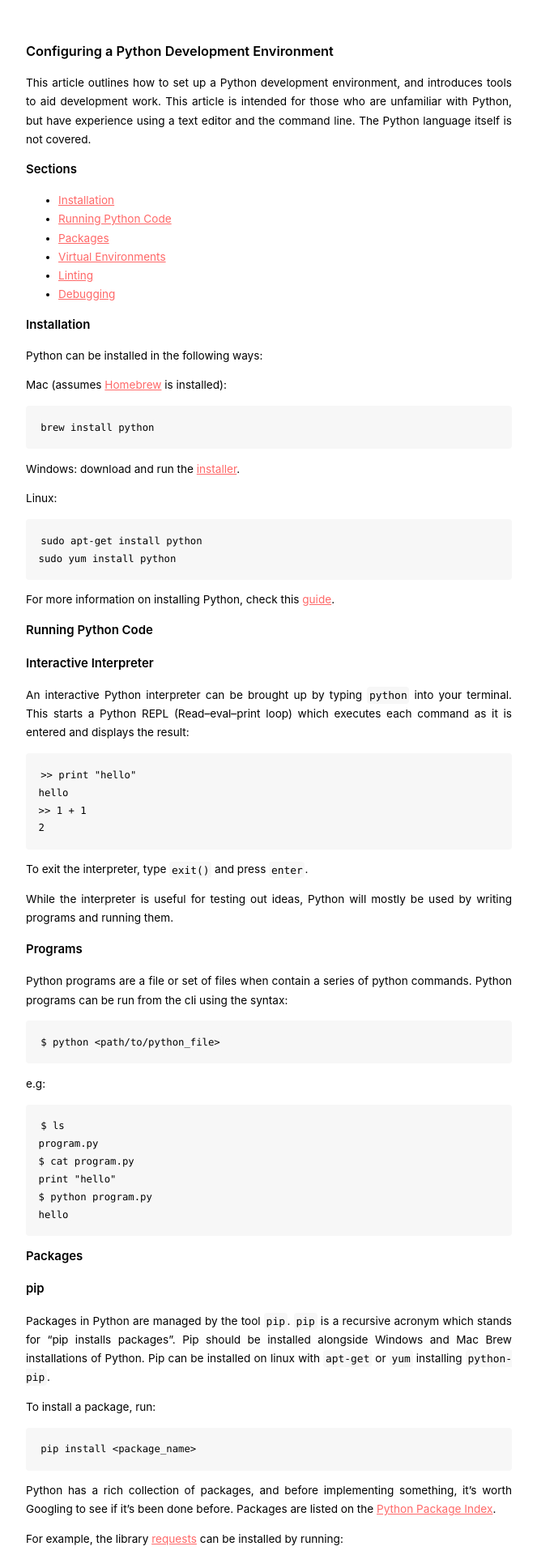
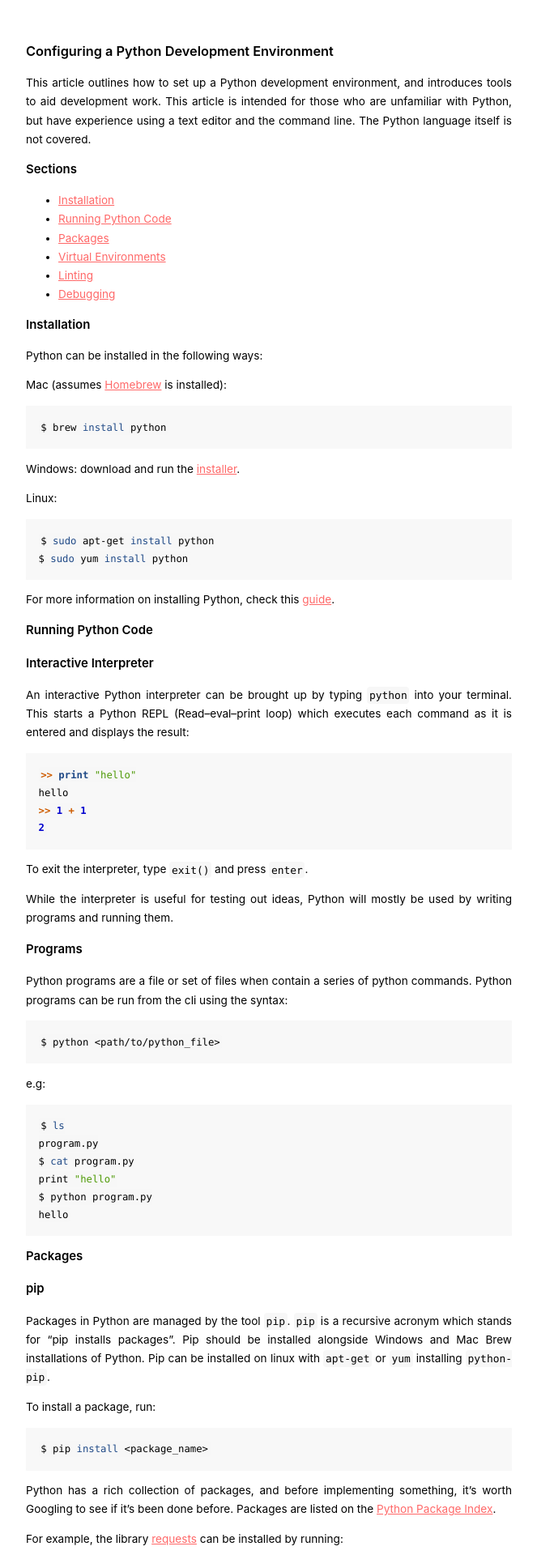
Before and after one commit to jamesroutley/routley.io, a Jekyll site: the page built from tech/_posts/2016-11-14-configuring-a-python-development-environment.md, in a window 1280 px wide. Shown: the top 1920 px of the page at 81% size, without its empty margins (308-971 px from the left). Built offline with Jekyll 4.4.1, drawn with Linux system fonts in a browser that asks for light colours; some of the changed text lies outside the part shown.

Commit message:
Update markdown syntax

````diff
--- a/_config.yml
+++ b/_config.yml
@@ -17,3 +17,8 @@
 
 # Build settings
 markdown: kramdown
+exclude:
+  - Gemfile
+  - Gemfile.lock
+  - venv
+  - vendor
--- a/_includes/head.html
+++ b/_includes/head.html
@@ -7,6 +7,7 @@
   <meta name="description" content="{% if page.excerpt %}{{ page.excerpt | strip_html | strip_newlines | truncate: 160 }}{% else %}{{ site.description }}{% endif %}">
 
   <link rel="stylesheet" href="{{ "/css/jamesroutley.css" | prepend: site.baseurl }}">
+  <link rel="stylesheet" href="/css/syntax.css">
   <link rel="canonical" href="{{ page.url | replace:'index.html','' | prepend: site.baseurl | prepend: site.url }}">
   <link rel="alternate" type="application/rss+xml" title="{{ site.title }}" href="{{ "/feed.xml" | prepend: site.baseurl | prepend: site.url }}">
   <link rel="icon" type="image/png" href="/assets/img/favicon.ico" />
--- /dev/null
+++ b/css/syntax.css
@@ -0,0 +1,77 @@
+.highlight .hll { background-color: #ffffcc }
+.highlight  { background: #f8f8f8; }
+.highlight .c { color: #8f5902; font-style: italic } /* Comment */
+.highlight .err { color: #a40000; border: 1px solid #ef2929 } /* Error */
+.highlight .g { color: #000000 } /* Generic */
+.highlight .k { color: #204a87; font-weight: bold } /* Keyword */
+.highlight .l { color: #000000 } /* Literal */
+.highlight .n { color: #000000 } /* Name */
+.highlight .o { color: #ce5c00; font-weight: bold } /* Operator */
+.highlight .x { color: #000000 } /* Other */
+.highlight .p { color: #000000; font-weight: bold } /* Punctuation */
+.highlight .ch { color: #8f5902; font-style: italic } /* Comment.Hashbang */
+.highlight .cm { color: #8f5902; font-style: italic } /* Comment.Multiline */
+.highlight .cp { color: #8f5902; font-style: italic } /* Comment.Preproc */
+.highlight .cpf { color: #8f5902; font-style: italic } /* Comment.PreprocFile */
+.highlight .c1 { color: #8f5902; font-style: italic } /* Comment.Single */
+.highlight .cs { color: #8f5902; font-style: italic } /* Comment.Special */
+.highlight .gd { color: #a40000 } /* Generic.Deleted */
+.highlight .ge { color: #000000; font-style: italic } /* Generic.Emph */
+.highlight .gr { color: #ef2929 } /* Generic.Error */
+.highlight .gh { color: #000080; font-weight: bold } /* Generic.Heading */
+.highlight .gi { color: #00A000 } /* Generic.Inserted */
+.highlight .go { color: #000000; font-style: italic } /* Generic.Output */
+.highlight .gp { color: #8f5902 } /* Generic.Prompt */
+.highlight .gs { color: #000000; font-weight: bold } /* Generic.Strong */
+.highlight .gu { color: #800080; font-weight: bold } /* Generic.Subheading */
+.highlight .gt { color: #a40000; font-weight: bold } /* Generic.Traceback */
+.highlight .kc { color: #204a87; font-weight: bold } /* Keyword.Constant */
+.highlight .kd { color: #204a87; font-weight: bold } /* Keyword.Declaration */
+.highlight .kn { color: #204a87; font-weight: bold } /* Keyword.Namespace */
+.highlight .kp { color: #204a87; font-weight: bold } /* Keyword.Pseudo */
+.highlight .kr { color: #204a87; font-weight: bold } /* Keyword.Reserved */
+.highlight .kt { color: #204a87; font-weight: bold } /* Keyword.Type */
+.highlight .ld { color: #000000 } /* Literal.Date */
+.highlight .m { color: #0000cf; font-weight: bold } /* Literal.Number */
+.highlight .s { color: #4e9a06 } /* Literal.String */
+.highlight .na { color: #c4a000 } /* Name.Attribute */
+.highlight .nb { color: #204a87 } /* Name.Builtin */
+.highlight .nc { color: #000000 } /* Name.Class */
+.highlight .no { color: #000000 } /* Name.Constant */
+.highlight .nd { color: #5c35cc; font-weight: bold } /* Name.Decorator */
+.highlight .ni { color: #ce5c00 } /* Name.Entity */
+.highlight .ne { color: #cc0000; font-weight: bold } /* Name.Exception */
+.highlight .nf { color: #000000 } /* Name.Function */
+.highlight .nl { color: #f57900 } /* Name.Label */
+.highlight .nn { color: #000000 } /* Name.Namespace */
+.highlight .nx { color: #000000 } /* Name.Other */
+.highlight .py { color: #000000 } /* Name.Property */
+.highlight .nt { color: #204a87; font-weight: bold } /* Name.Tag */
+.highlight .nv { color: #000000 } /* Name.Variable */
+.highlight .ow { color: #204a87; font-weight: bold } /* Operator.Word */
+.highlight .w { color: #f8f8f8; text-decoration: underline } /* Text.Whitespace */
+.highlight .mb { color: #0000cf; font-weight: bold } /* Literal.Number.Bin */
+.highlight .mf { color: #0000cf; font-weight: bold } /* Literal.Number.Float */
+.highlight .mh { color: #0000cf; font-weight: bold } /* Literal.Number.Hex */
+.highlight .mi { color: #0000cf; font-weight: bold } /* Literal.Number.Integer */
+.highlight .mo { color: #0000cf; font-weight: bold } /* Literal.Number.Oct */
+.highlight .sa { color: #4e9a06 } /* Literal.String.Affix */
+.highlight .sb { color: #4e9a06 } /* Literal.String.Backtick */
+.highlight .sc { color: #4e9a06 } /* Literal.String.Char */
+.highlight .dl { color: #4e9a06 } /* Literal.String.Delimiter */
+.highlight .sd { color: #8f5902; font-style: italic } /* Literal.String.Doc */
+.highlight .s2 { color: #4e9a06 } /* Literal.String.Double */
+.highlight .se { color: #4e9a06 } /* Literal.String.Escape */
+.highlight .sh { color: #4e9a06 } /* Literal.String.Heredoc */
+.highlight .si { color: #4e9a06 } /* Literal.String.Interpol */
+.highlight .sx { color: #4e9a06 } /* Literal.String.Other */
+.highlight .sr { color: #4e9a06 } /* Literal.String.Regex */
+.highlight .s1 { color: #4e9a06 } /* Literal.String.Single */
+.highlight .ss { color: #4e9a06 } /* Literal.String.Symbol */
+.highlight .bp { color: #3465a4 } /* Name.Builtin.Pseudo */
+.highlight .fm { color: #000000 } /* Name.Function.Magic */
+.highlight .vc { color: #000000 } /* Name.Variable.Class */
+.highlight .vg { color: #000000 } /* Name.Variable.Global */
+.highlight .vi { color: #000000 } /* Name.Variable.Instance */
+.highlight .vm { color: #000000 } /* Name.Variable.Magic */
+.highlight .il { color: #0000cf; font-weight: bold } /* Literal.Number.Integer.Long */
--- a/tech/_posts/2016-11-14-configuring-a-python-development-environment.md
+++ b/tech/_posts/2016-11-14-configuring-a-python-development-environment.md
@@ -24,18 +24,18 @@
 
 Mac (assumes [Homebrew](http://brew.sh/) is installed):
 
-~~~
-brew install python
-~~~
+```shell
+$ brew install python
+```
 
 Windows: download and run the [installer](https://www.python.org/downloads/).
 
 Linux:
 
-~~~
-sudo apt-get install python
-sudo yum install python
-~~~
+```shell
+$ sudo apt-get install python
+$ sudo yum install python
+```
 
 For more information on installing Python, check this [guide](http://docs.python-guide.org/en/latest/starting/installation/).
 
@@ -46,12 +46,12 @@
 
 An interactive Python interpreter can be brought up by typing `python` into your terminal. This starts a Python REPL (Read–eval–print loop) which executes each command as it is entered and displays the result:
 
-~~~
+```python
 >> print "hello"
 hello
 >> 1 + 1
 2
-~~~
+```
 
 To exit the interpreter, type `exit()` and press `enter`.
 
@@ -62,20 +62,20 @@
 
 Python programs are a file or set of files when contain a series of python commands. Python programs can be run from the cli using the syntax:
 
-~~~
+```shell
 $ python <path/to/python_file>
-~~~
+```
 
 e.g:
 
-~~~
+```shell
 $ ls
 program.py
 $ cat program.py
 print "hello"
 $ python program.py
 hello
-~~~
+```
 
 ## Packages
 
@@ -85,53 +85,53 @@
 
 To install a package, run:
 
-~~~
-pip install <package_name>
-~~~
+```shell
+$ pip install <package_name>
+```
 
 Python has a rich collection of packages, and before implementing something, it's worth Googling to see if it's been done before. Packages are listed on the [Python Package Index](https://pypi.org/).
 
 For example, the library [requests](http://docs.python-requests.org/en/master/) can be installed by running:
 
-~~~
+```shell
 $ pip install requests
-~~~
+```
 
 To see what packages have been installed, run:
 
-~~~
+```shell
 $ pip freeze
 requests==2.11.1
-~~~
+```
 
 To uninstall a package, run:
 
-~~~
+```shell
 $ pip uninstall requests
-~~~
+```
 
 ### Versioning
 
 When writing new programs, the latest version should usually be used. In the pip commands above, pip downloaded the latest version of that package, as no version number was specified. There are however, some times when a particular package version should be installed. This can be done with:
 
-~~~
+```shell
 $ pip install <package_name>==<version_number>
-~~~
+```
 
 e.g:
 
-~~~
+```shell
 $ pip install requests==2.0.0
-~~~
+```
 
 
 ### Multiple requirements
 
 The packages required by a program are conventionally added to a file named `requirements.txt`. This allows other developers to install all requirements with a single command:
 
-~~~
+```shell
 $ pip install -r requirements.txt
-~~~
+```
 
 
 ## Virtual Environments
@@ -140,27 +140,27 @@
 
 Virtual environments allow Python packages to be installed non-globally. This allows the above developer to work on A and B simultaneously without having to uninstall and reinstall `requests`. Virtual environments work by installing packages to a folder specified by the user, rather than the global folder. Virtual environments are managed by the tool `virtualenv`. This can be installed with:
 
-~~~
+```shell
 $ pip install virtualenv
-~~~
+```
 
 A virtualenv can be created with:
 
-~~~
-virtualenv <name of virtualenv>
-~~~
+```shell
+$ virtualenv <name of virtualenv>
+```
 
 Virtual environments are conventionally named `venv`, and are created with:
 
-~~~
-virtualenv venv
-~~~
+```shell
+$ virtualenv venv
+```
 
 Running this command will create a new folder named `venv`. For a virtualenv to work, it must be activated:
 
-~~~
-source venv/bin/activate.sh
-~~~
+```shell
+$ source venv/bin/activate.sh
+```
 
 When a virtual environment is activated, it prepends the name of the environment to XXX. When a virual env is activated, all packages which are pip installed are installed to `venv/lib/pythonX.X/site-packages`.
 
@@ -173,21 +173,21 @@
 
 Flake8 is a CLI tool which checks code for compliance with two documents, PEP8 and PyFlakes. Flake8 can be installed with pip:
 
-~~~
-pip install flake8
-~~~
+```shell
+$ pip install flake8
+```
 
 Flake8 can lint a python file with:
 
-~~~
-flake8 <file>.py
-~~~
+```shell
+$ flake8 <file>.py
+```
 
 Flake8 can lint all python files in a directory its subdirectories with:
 
-~~~
-flake8 <directory>
-~~~
+```shell
+$ flake8 <directory>
+```
 
 Flake8 can also be added as a plugin to most text editors, so it checks code as it is written.
 
@@ -195,7 +195,7 @@
 
 For example, the following code has too many blank lines between the two `print` statements. Flake8 alerts the user to this.
 
-~~~
+```shell
 $ cat demo.py
 print "hello"
 
@@ -204,25 +204,25 @@
 print "world"
 $ flake8 demo.py
 demo.py:5:1: E303 too many blank lines (3)
-~~~
+```
 
 
 ## Debugging
 
 When code isn't running as it is supposed to, it is useful to check the state of variables in the broken section of code. This can be done by printing out variables, but it can be quicker to do this using a debugger. The builtin debugger is named `pdb`. `pdb` is often used through the function `set_trace()`. As a program is executed, when the function `set_trace()` is called, execution is paused, and the user is dropped into an interactive REPL session. From this session, the user has access to all variables which in scope at the line where `set_trace()` has been added. For example:
 
-~~~ python
+```python
 # debug.py
 import pdb
 
 def func():
     a = 10
     pdb.set_trace()
-~~~
+```
 
 Running this code:
 
-~~~ shell
+```shell
 $ python debug.py
 --Return--
 > /private/tmp/t/debug.py(6)func()->None
@@ -230,6 +230,6 @@
 (Pdb)
 (Pdb) print a
 10
-~~~
+```
 
-After debugging is done, the user can continue the execution of the program by typing "c", which stands for continue.
+After debugging is done, the user can continue the execution of the program by typing `c`, which stands for continue.
````
Also changed, not shown: tech/_posts/2016-11-28-from-jekyll-00-motivation-and-roadmap.md (deleted, +0 -28 lines), tech/_posts/2016-11-29-updating-site-css.md (renamed from tech/_posts/2016-11-29-from-jekyll-01-css.md, +11 -13 lines), tech/_posts/2016-12-04-site-deployment-to-s3-ssl.md (renamed from tech/_posts/2016-12-04-from-jekyll-02-s3-ssl.md, +1 -4 lines).
